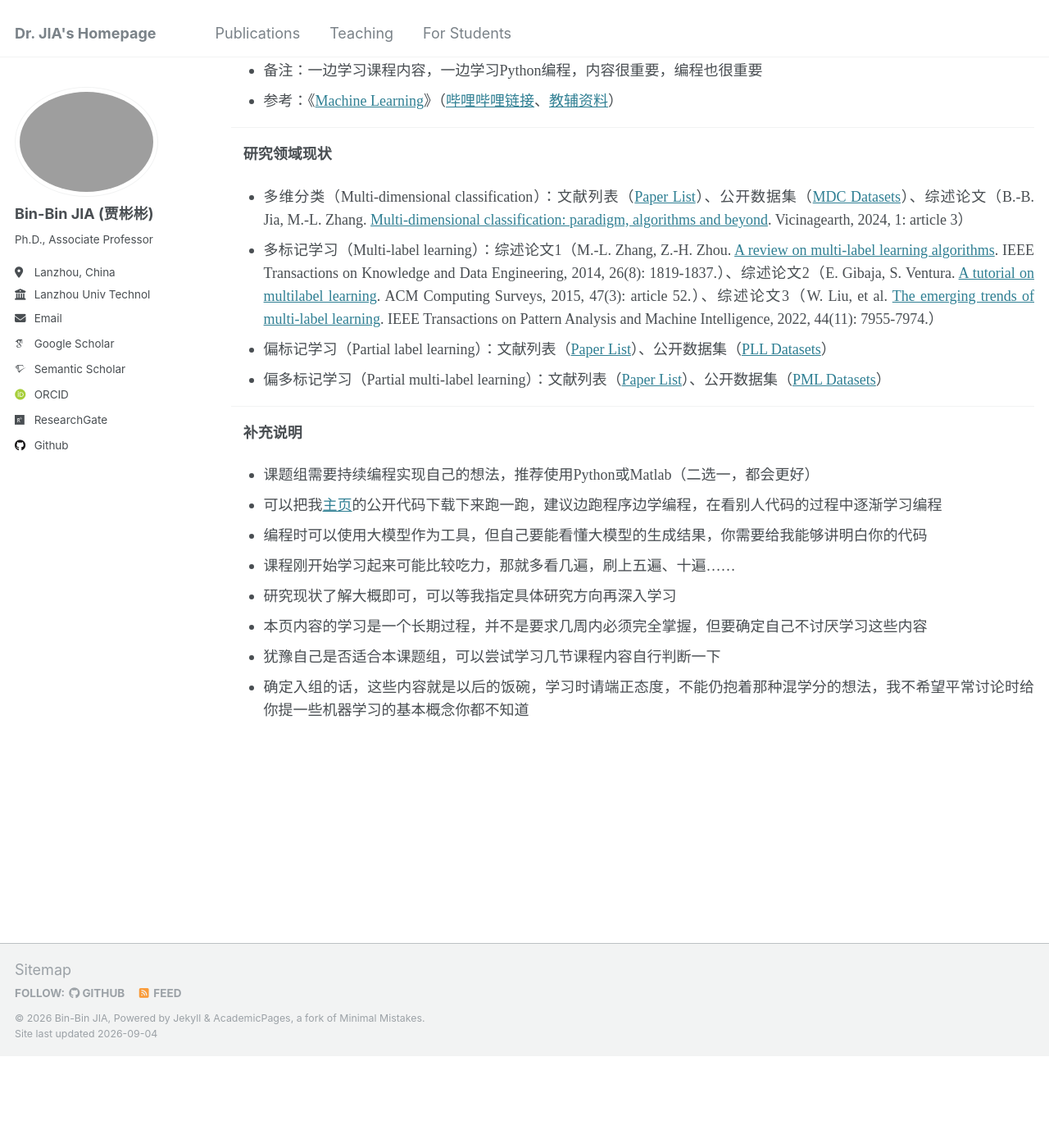
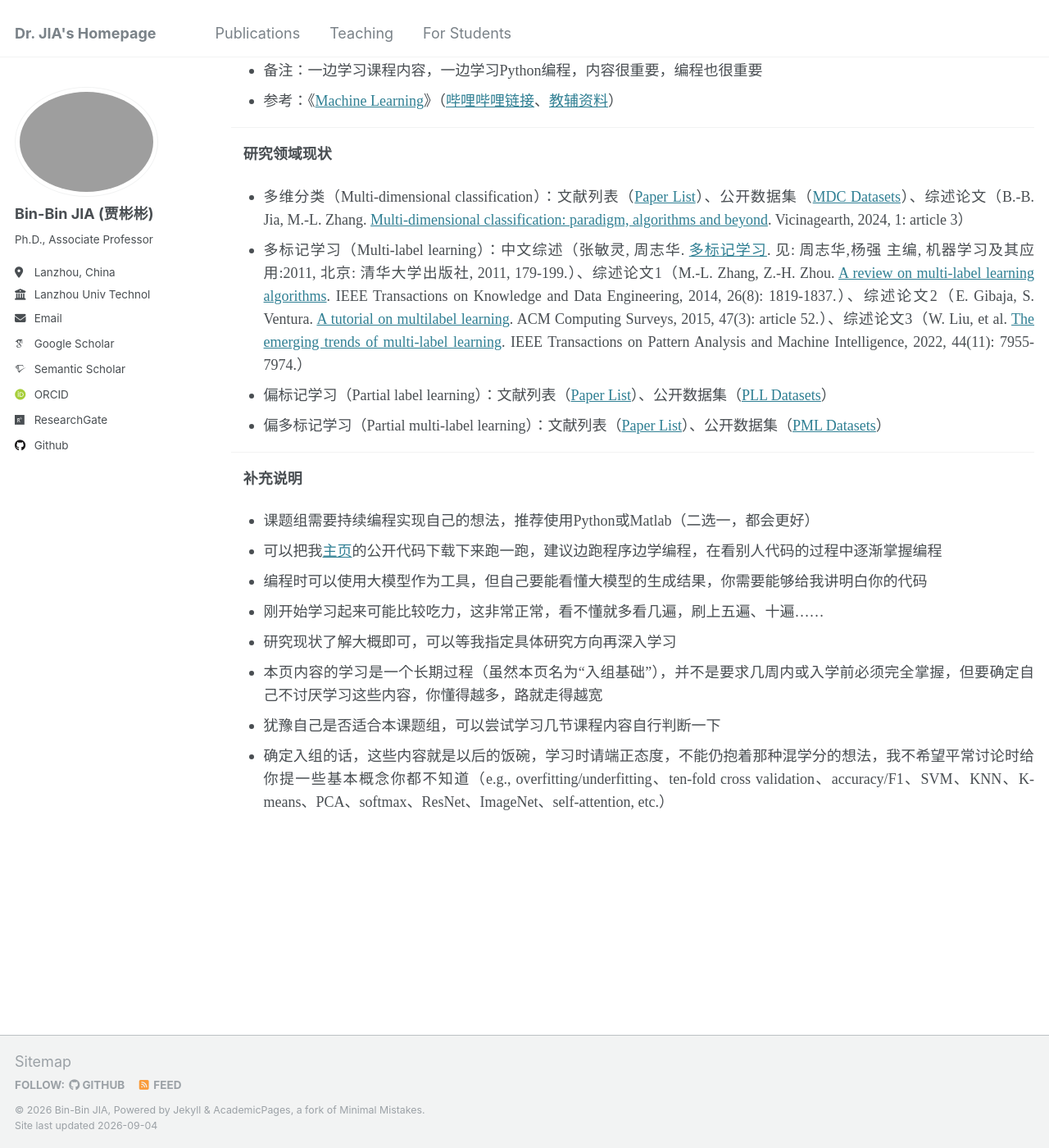
Before and after one commit to jiabinbin-ai/jiabinbin-ai.github.io, a Jekyll site: the page built from _pages/preparation.html, in a window 1280 px wide and 1400 px high, scrolled down 579 px. Shown: the whole window at 82% size. Built offline with Jekyll 4.4.1, drawn with Linux system fonts in a browser that asks for light colours; some web fonts are replaced; before the commit the page ends 1867 px from its top, so only the background shows below that; some of the changed text lies outside the part shown.

Commit message:
Update preparation.html

```diff
--- a/_pages/preparation.html
+++ b/_pages/preparation.html
@@ -7,7 +7,7 @@ author_profile: true
 
 <hr><hr>
 <p align="justify" style="line-height: 150%">&nbsp;&nbsp; <b>
-<font face="Times New Roman"><font size="5">入组前可以按如下目录打好基础：</font></font></b></p>
+<font face="Times New Roman"><font size="5">以下是课题组日常研究所需的一些基础知识：</font></font></b></p>
 <hr>
 <p align="justify" style="line-height: 150%">&nbsp;&nbsp; <b>
 <font face="Times New Roman"><font size="4">机器学习基础</font></font></b></p>
@@ -23,7 +23,7 @@ author_profile: true
 	<span lang="en-us"><font face="Times New Roman">课程：《<a href="https://www.xuetangx.com/course/nju0802bt/">机器学习初步</a>》+《<a href="https://www.xuetangx.com/course/nju08021014500">机器学习进步</a>》</font></span></li>
     <li>
 	<p align="justify" style="line-height: 150%; margin-top:8px; margin-bottom:0">
-	<span lang="en-us"><font face="Times New Roman">备注：除课程内容以外，须额外关注第10.5节（流行学习）和第13章（半监督学习）。</font></span></li>
+	<span lang="en-us"><font face="Times New Roman">备注：除课程内容以外，须额外关注第10.5节（流行学习）和第13章（半监督学习，尤其是第13.4节）</font></span></li>
     <li>
 	<p align="justify" style="line-height: 150%; margin-top:8px; margin-bottom:0">
 	<span lang="en-us"><font face="Times New Roman">参考：《<a href="https://www.csie.ntu.edu.tw/~htlin/mooc/">Machine Learning Foundations</a>》（<a href="https://www.bilibili.com/video/BV1Ft41197Dy/">哔哩哔哩链接</a>）+《<a href="https://www.csie.ntu.edu.tw/~htlin/mooc/">Machine Learning Techniques</a>》（<a href="https://www.bilibili.com/video/BV1ut41197F6/">哔哩哔哩链接</a>）</font></span></li>
@@ -54,7 +54,7 @@ author_profile: true
 	<span lang="en-us"><font face="Times New Roman">多维分类（Multi-dimensional classification）：文献列表（<a href="https://github.com/jiabinbin-ai/articles-on-MDC/">Paper List</a>）、公开数据集（<a href="https://palm.seu.edu.cn/zhangml/Resources.htm#MDC_data">MDC Datasets</a>）、综述论文（B.-B. Jia, M.-L. Zhang. <a href="https://doi.org/10.1007/s44336-024-00004-7">Multi-dimensional classification: paradigm, algorithms and beyond</a>. Vicinagearth, 2024, 1: article 3）</font></span></li>
 	<li>
 	<p align="justify" style="line-height: 150%; margin-top:8px; margin-bottom:0">
-	<span lang="en-us"><font face="Times New Roman">多标记学习（Multi-label learning）：综述论文1（M.-L. Zhang, Z.-H. Zhou. <a href="https://doi.org/10.1109/TKDE.2013.39">A review on multi-label learning algorithms</a>. IEEE Transactions on Knowledge and Data Engineering, 2014, 26(8): 1819-1837.）、综述论文2（E. Gibaja, S. Ventura. <a href="https://doi.org/10.1145/2716262">A tutorial on multilabel learning</a>. ACM Computing Surveys, 2015, 47(3): article 52.）、综述论文3（W. Liu, et al. <a href="https://doi.org/10.1109/TPAMI.2021.3119334">The emerging trends of multi-label learning</a>. IEEE Transactions on Pattern Analysis and Machine Intelligence, 2022, 44(11): 7955-7974.）</font></span></li>
+	<span lang="en-us"><font face="Times New Roman">多标记学习（Multi-label learning）：中文综述（张敏灵, 周志华. <a href="https://palm.seu.edu.cn/zhangml/files/mla11-mll.pdf">多标记学习</a>. 见: 周志华,杨强 主编, 机器学习及其应用:2011, 北京: 清华大学出版社, 2011, 179-199.）、综述论文1（M.-L. Zhang, Z.-H. Zhou. <a href="https://doi.org/10.1109/TKDE.2013.39">A review on multi-label learning algorithms</a>. IEEE Transactions on Knowledge and Data Engineering, 2014, 26(8): 1819-1837.）、综述论文2（E. Gibaja, S. Ventura. <a href="https://doi.org/10.1145/2716262">A tutorial on multilabel learning</a>. ACM Computing Surveys, 2015, 47(3): article 52.）、综述论文3（W. Liu, et al. <a href="https://doi.org/10.1109/TPAMI.2021.3119334">The emerging trends of multi-label learning</a>. IEEE Transactions on Pattern Analysis and Machine Intelligence, 2022, 44(11): 7955-7974.）</font></span></li>
     <li>
 	<p align="justify" style="line-height: 150%; margin-top:8px; margin-bottom:0">
 	<span lang="en-us"><font face="Times New Roman">偏标记学习（Partial label learning）：文献列表（<a href="https://github.com/liujunying-ai/articles-on-PLL">Paper List</a>）、公开数据集（<a href="https://palm.seu.edu.cn/zhangml/Resources.htm#partial_data">PLL Datasets</a>）</font></span></li>
@@ -71,23 +71,23 @@ author_profile: true
 	<span lang="en-us"><font face="Times New Roman">课题组需要持续编程实现自己的想法，推荐使用Python或Matlab（二选一，都会更好）</font></span></li>
 	<li>
 	<p align="justify" style="line-height: 150%; margin-top:8px; margin-bottom:0">
-	<span lang="en-us"><font face="Times New Roman">可以把我<a href="https://jiabinbin-ai.github.io/publications/">主页</a>的公开代码下载下来跑一跑，建议边跑程序边学编程，在看别人代码的过程中逐渐学习编程</font></span></li>
+	<span lang="en-us"><font face="Times New Roman">可以把我<a href="https://jiabinbin-ai.github.io/publications/">主页</a>的公开代码下载下来跑一跑，建议边跑程序边学编程，在看别人代码的过程中逐渐掌握编程</font></span></li>
 	<li>
 	<p align="justify" style="line-height: 150%; margin-top:8px; margin-bottom:0">
-	<span lang="en-us"><font face="Times New Roman">编程时可以使用大模型作为工具，但自己要能看懂大模型的生成结果，你需要给我能够讲明白你的代码</font></span></li>
+	<span lang="en-us"><font face="Times New Roman">编程时可以使用大模型作为工具，但自己要能看懂大模型的生成结果，你需要能够给我讲明白你的代码</font></span></li>
     <li>
 	<p align="justify" style="line-height: 150%; margin-top:8px; margin-bottom:0">
-	<span lang="en-us"><font face="Times New Roman">课程刚开始学习起来可能比较吃力，那就多看几遍，刷上五遍、十遍……</font></span></li>
+	<span lang="en-us"><font face="Times New Roman">刚开始学习起来可能比较吃力，这非常正常，看不懂就多看几遍，刷上五遍、十遍……</font></span></li>
 	<li>
 	<p align="justify" style="line-height: 150%; margin-top:8px; margin-bottom:0">
 	<span lang="en-us"><font face="Times New Roman">研究现状了解大概即可，可以等我指定具体研究方向再深入学习</font></span></li>
 	<li>
 	<p align="justify" style="line-height: 150%; margin-top:8px; margin-bottom:0">
-	<span lang="en-us"><font face="Times New Roman">本页内容的学习是一个长期过程，并不是要求几周内必须完全掌握，但要确定自己不讨厌学习这些内容</font></span></li>
+	<span lang="en-us"><font face="Times New Roman">本页内容的学习是一个长期过程（虽然本页名为“入组基础”），并不是要求几周内或入学前必须完全掌握，但要确定自己不讨厌学习这些内容，你懂得越多，路就走得越宽</font></span></li>
 	<li>
 	<p align="justify" style="line-height: 150%; margin-top:8px; margin-bottom:0">
 	<span lang="en-us"><font face="Times New Roman">犹豫自己是否适合本课题组，可以尝试学习几节课程内容自行判断一下</font></span></li>
 	<li>
 	<p align="justify" style="line-height: 150%; margin-top:8px; margin-bottom:0">
-	<span lang="en-us"><font face="Times New Roman">确定入组的话，这些内容就是以后的饭碗，学习时请端正态度，不能仍抱着那种混学分的想法，我不希望平常讨论时给你提一些机器学习的基本概念你都不知道</font></span></li>
+	<span lang="en-us"><font face="Times New Roman">确定入组的话，这些内容就是以后的饭碗，学习时请端正态度，不能仍抱着那种混学分的想法，我不希望平常讨论时给你提一些基本概念你都不知道（e.g., overfitting/underfitting、ten-fold cross validation、accuracy/F1、SVM、KNN、K-means、PCA、softmax、ResNet、ImageNet、self-attention, etc.）</font></span></li>
 </ul>
```
